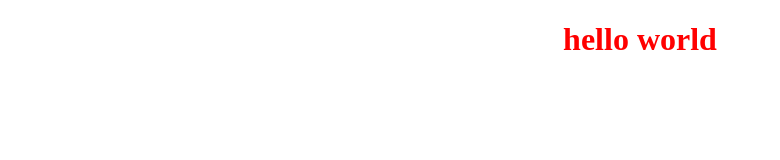
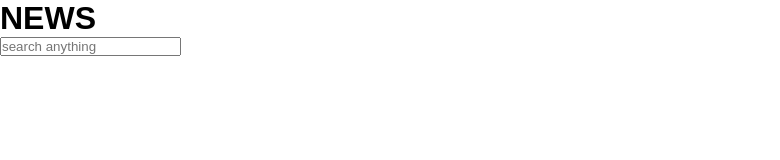
Before and after one commit to ashmita310/demo, a plain HTML site: page index.html in a window 1280 px wide. Shown: the whole page, without its empty margins (0-780 px from the left). Drawn offline with Linux system fonts and the light colour scheme.

Commit message:
added navbar

```diff
--- a/index.html
+++ b/index.html
@@ -4,10 +4,20 @@
     <meta charset="UTF-8">
     <meta http-equiv="X-UA-Compatible" content="IE=edge">
     <meta name="viewport" content="width=device-width, initial-scale=1.0">
-    <title>Document</title>
+    <title>News</title>
     <link rel="stylesheet" type="text/css" href="style.css" />
 </head>
 <body>
-    <h1>hello world</h1>
+    <header>
+        <div class="Navbar">
+            <h1>NEWS</h1>
+        </div>
+        <div class="nav-search">
+            <input placeholder="search anything">
+            <div class="search-icon">
+                <i class="fa-solid fa-magnifying-glass"></i>
+            </div>
+        </div>
+    </header>
 </body>
 </html>
--- a/style.css
+++ b/style.css
@@ -1,4 +1,18 @@
-h1 {
-    color: red;
-    text-align: center;
-  }
+*{
+  margin: 0;
+  padding: 0;
+  box-sizing: border-box;
+  font-family: sans-serif;
+}
+.header{
+  display: flex;
+}
+
+.navbar{
+  height: 1400;
+  width: 139;
+}
+
+.nav-search{
+  display: flex;
+}
```
